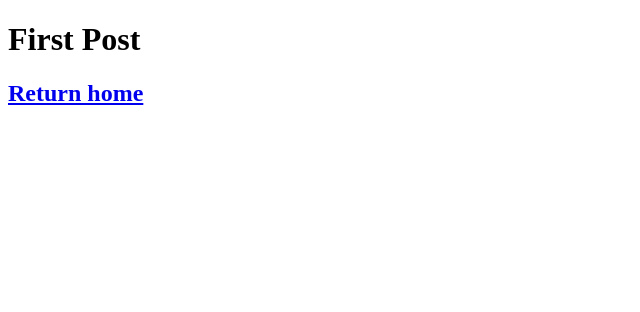
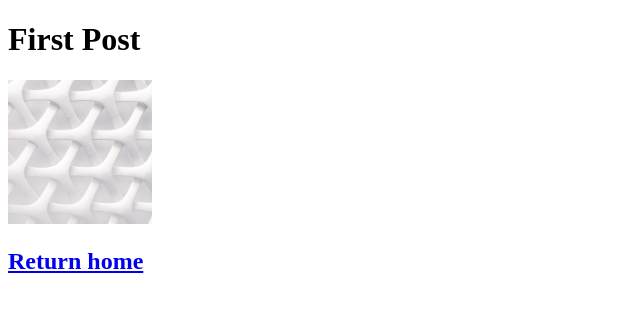
Before and after one commit to sisilhowie99/nextjs-tutorial, a Next.js app: page /posts/first-post in a window 1280 px wide. Shown: the top 312 px of the page, without its empty margins (0-640 px from the left). Built offline with nearby package versions, Linux system fonts and the light colour scheme.

Commit message:
Add image and title
* Download image to public directory
* Use <Image /> to display image in first-post page
* Use <Head /> to add metadata title for first-post page

```diff
--- a/pages/posts/first-post.js
+++ b/pages/posts/first-post.js
@@ -1,9 +1,19 @@
+import Head from 'next/head';
+import Image from 'next/image';
 import Link from "next/link";
+
+const ProfilePic = () => (
+    <Image src='/images/profile.jpg' height={144} width={144} alt='Profile' />
+)
 
 export default function FirstPost() {
 	return (
 		<>
+            <Head>
+                <title>First post</title>
+            </Head>
 			<h1>First Post</h1>
+            <ProfilePic />
 			<h2>
 				<Link href="/">Return home</Link>
 			</h2>
```
Also changed, not shown: public/images/profile.jpg (added), public/vercel.svg (deleted).
